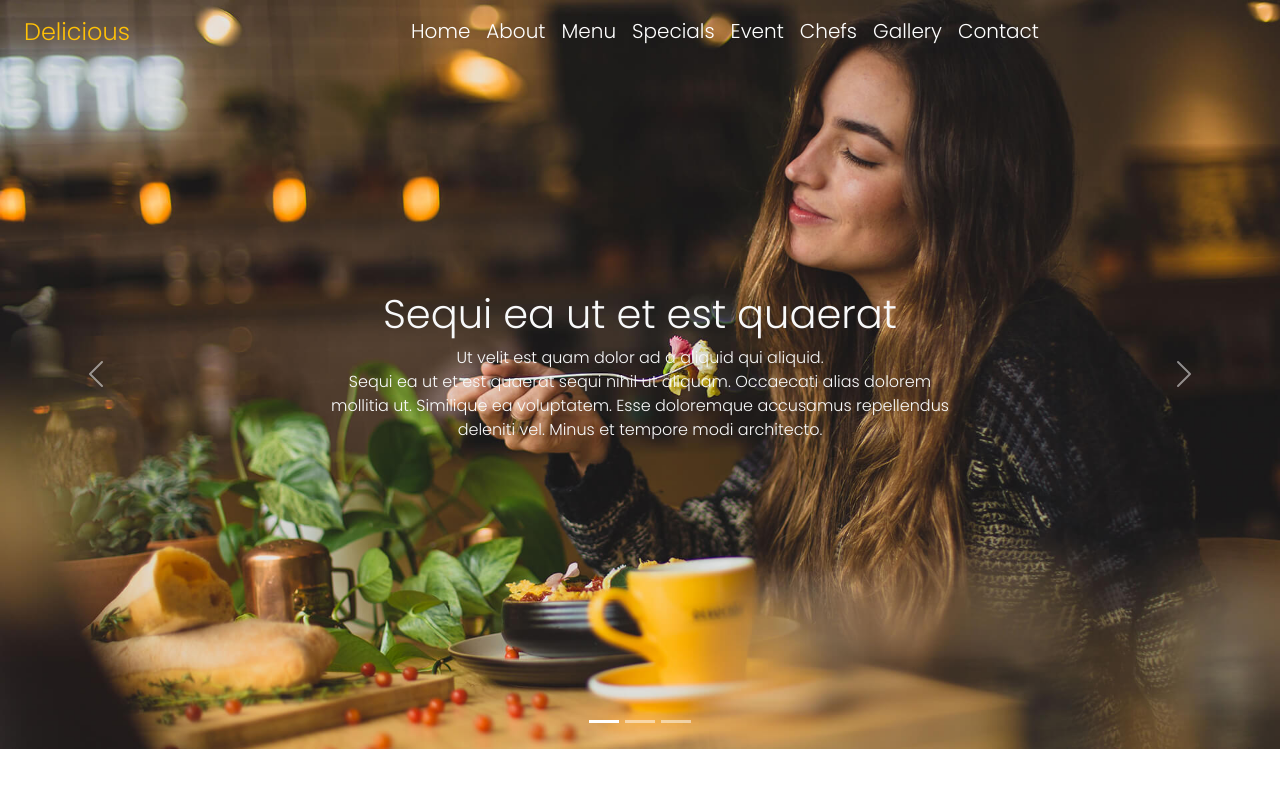
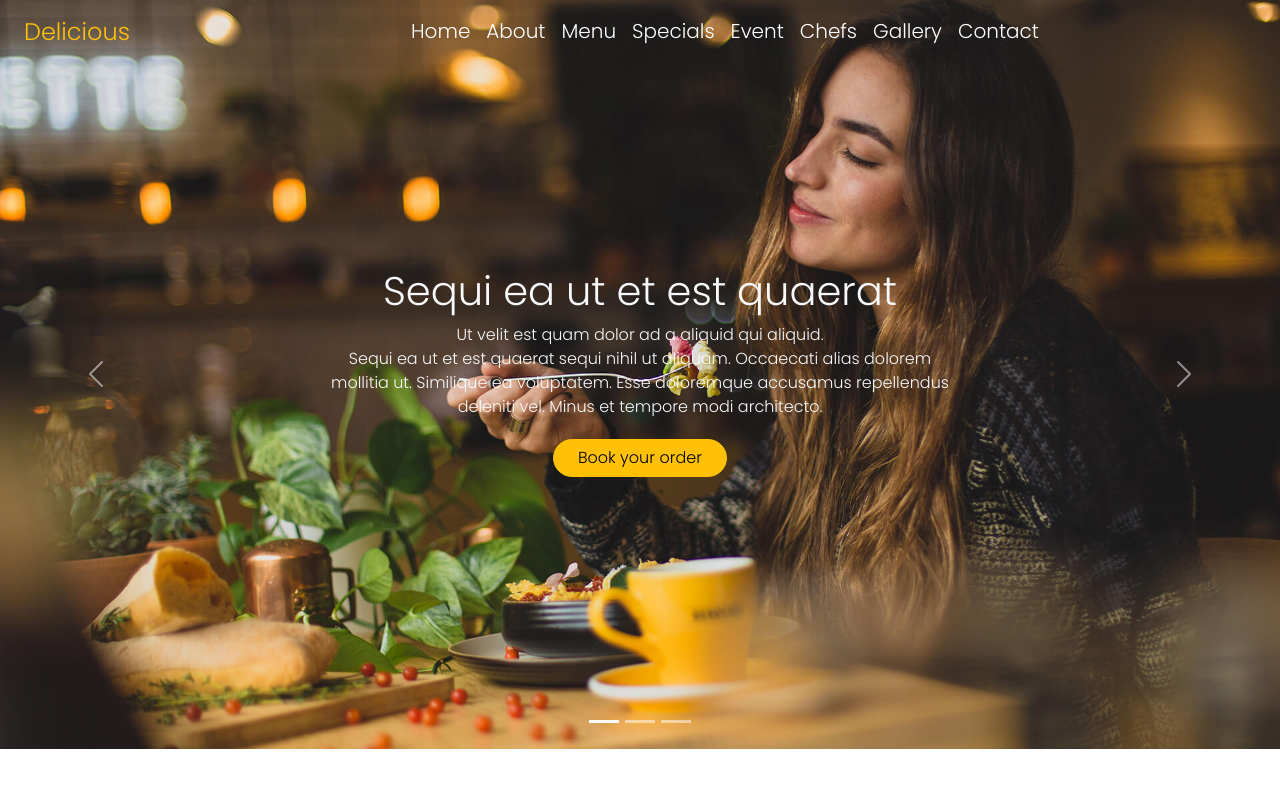
Before and after one commit to vikash0p/hotal, a Next.js app: page / in a window 1280 px wide. Shown: the top 795 px of the page. Built offline with nearby package versions, Linux system fonts and the light colour scheme.

Commit message:
edit message

```diff
--- a/src/components/Caursol.js
+++ b/src/components/Caursol.js
@@ -21,6 +21,7 @@ const Caursol = () => {
                             <p className='text-light'>Ut velit est quam dolor ad a aliquid qui aliquid. <span className=' 	d-sm-none d-md-block d-none d-sm-block'>
                                 Sequi ea ut et est quaerat sequi nihil ut aliquam. Occaecati alias dolorem mollitia ut. Similique ea voluptatem. Esse doloremque accusamus repellendus deleniti vel. Minus et tempore modi architecto.
                             </span> </p>
+                            <button className="btn  my-1 btn-warning px-4 rounded-pill">Book your order</button>
 
                         </div>
 
@@ -43,7 +44,6 @@ const Caursol = () => {
                             <p className='text-light'>Ut velit est quam dolor ad a aliquid qui aliquid. <span className=' 	d-sm-none d-md-block d-none d-sm-block'>
                                 Sequi ea ut et est quaerat sequi nihil ut aliquam. Occaecati alias dolorem mollitia ut. Similique ea voluptatem. Esse doloremque accusamus repellendus deleniti vel. Minus et tempore modi architecto.
                             </span> </p>
-                            <button className="btn d-sm-none d-md-block d-none d-sm-block  my-1 btn-outline-warning px-4 rounded-pill mx-5">our menu</button>
                             <button className="btn  my-1 btn-outline-warning px-4 rounded-pill ">Book your order</button>
                         </div>
                     </div>
```
